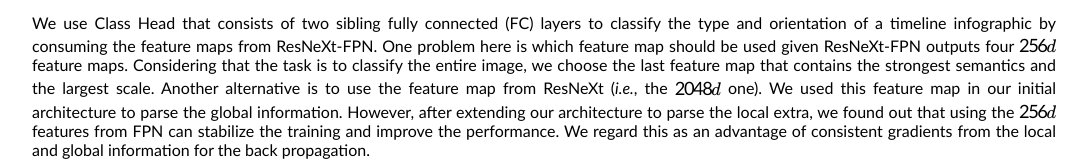
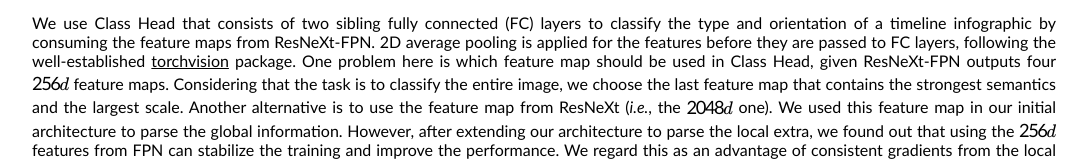
Before and after one commit to auto-infog-timeline/auto-infog-timeline.github.io, a plain HTML site: page index.html in a window 1280 px wide. Shown: the part 7407-7569 px from the top of the page, without its empty margins (96-1183 px from the left). Drawn offline with nearby package versions, Linux system fonts and the light colour scheme; some packages are replaced by stand-ins of ours.

Commit message:
minor improvement

```diff
--- a/index.html
+++ b/index.html
@@ -437,11 +437,13 @@
                 <img style="width: 45%; margin-left: 12.5%;" src="figs/archit/class_head.jpg" alt='missing' />
             </a>
             <p>
-                We use Class Head that consists of two sibling fully connected (FC) layers to classify the type and
+                We use Class Head that consists of
+                two sibling fully connected (FC) layers to classify the type and
                 orientation of a timeline infographic
                 by consuming the feature maps from ResNeXt-FPN.
-                One problem here is which feature map should be used given ResNeXt-FPN outputs four \(256d\) feature
-                maps.
+                2D average pooling is applied for the features before they are passed to FC layers, following the well-established <a href="https://github.com/pytorch/vision">torchvision</a> package.
+                One problem here is which feature map should be used in Class Head,
+                given ResNeXt-FPN outputs four \(256d\) feature maps.
                 Considering that the task is to classify the entire image,
                 we choose the last feature map that contains the strongest semantics and the largest scale.
                 Another alternative is to use the feature map from ResNeXt (<em>i.e.</em>, the \(2048d\) one).
```
